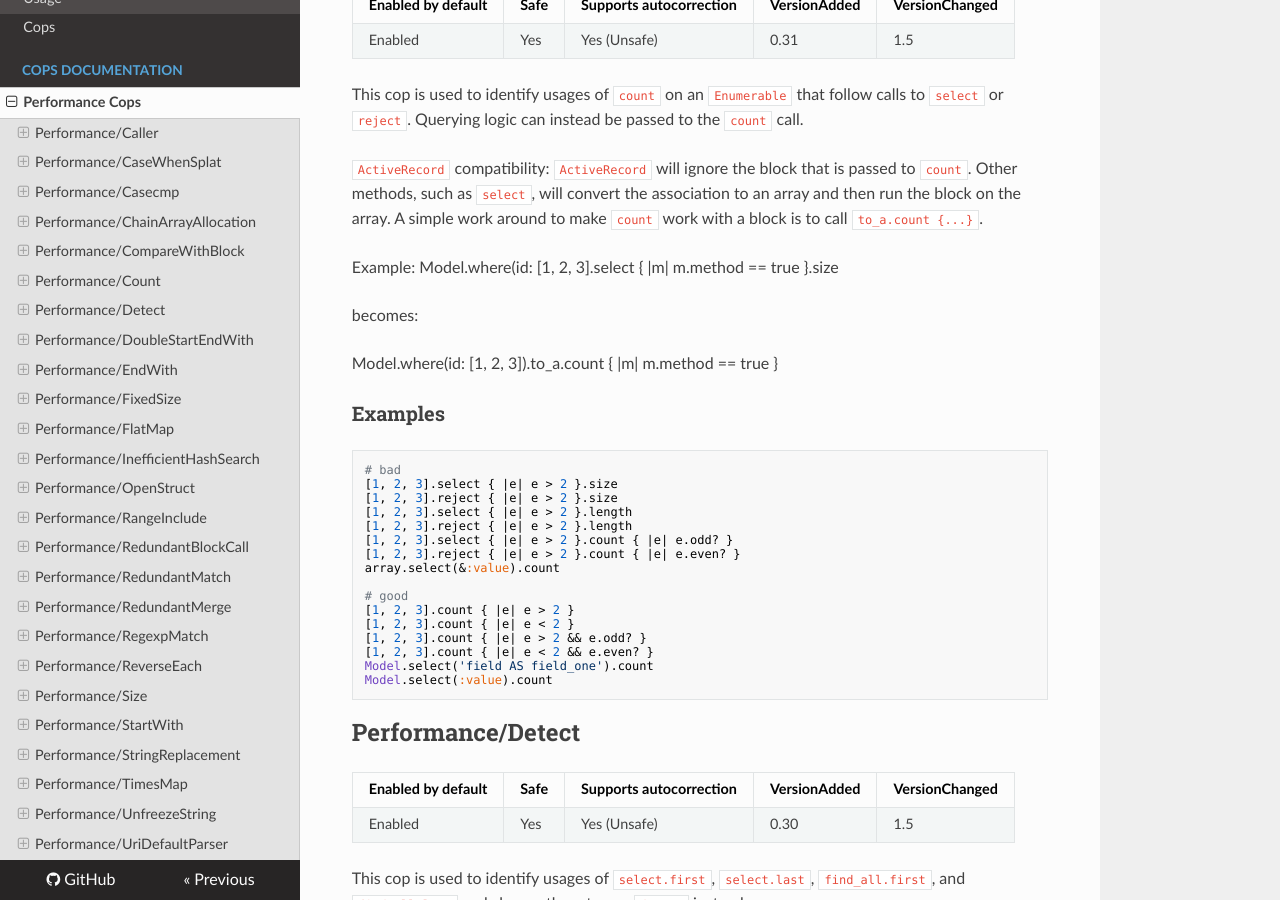
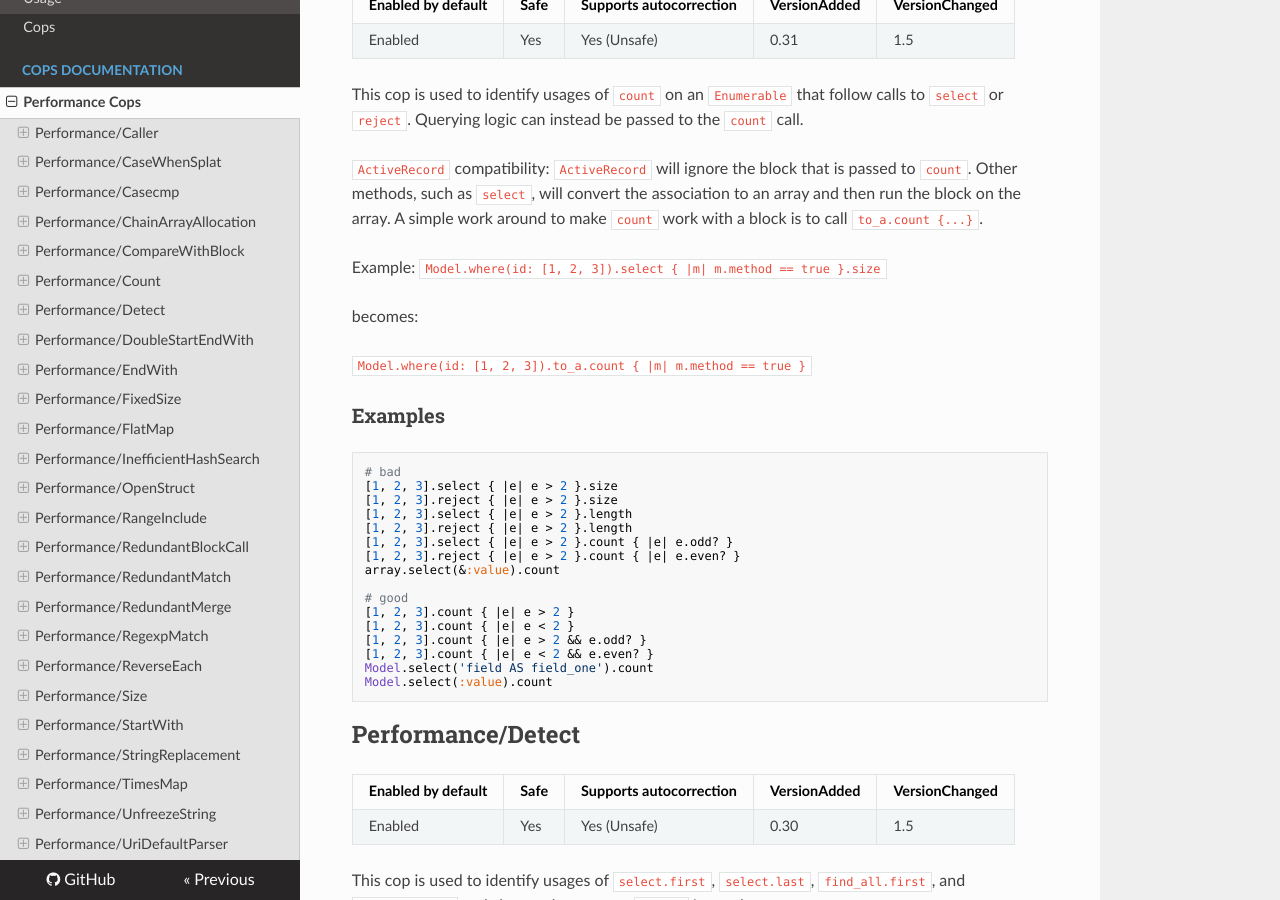
Before and after one commit to Cute0110/Rubocop-Performance, an MkDocs documentation site: the page built from manual/cops_performance.md, in a window 1280 px wide and 900 px high, scrolled down 3522 px. Built offline with MkDocs 1.6.1, drawn with Linux system fonts in a browser that asks for light colours; nearby versions of some CDN libraries; old or Windows-style settings are respelled for this version of MkDocs.

```diff
--- a/manual/cops_performance.md
+++ b/manual/cops_performance.md
@@ -197,11 +197,11 @@ array and then run the block on the array. A simple work around to
 make `count` work with a block is to call `to_a.count {...}`.
 
 Example:
-  Model.where(id: [1, 2, 3].select { |m| m.method == true }.size
+  `Model.where(id: [1, 2, 3]).select { |m| m.method == true }.size`
 
   becomes:
 
-  Model.where(id: [1, 2, 3]).to_a.count { |m| m.method == true }
+  `Model.where(id: [1, 2, 3]).to_a.count { |m| m.method == true }`
 
 ### Examples
 
```
Also changed, not shown: 1 other file.
